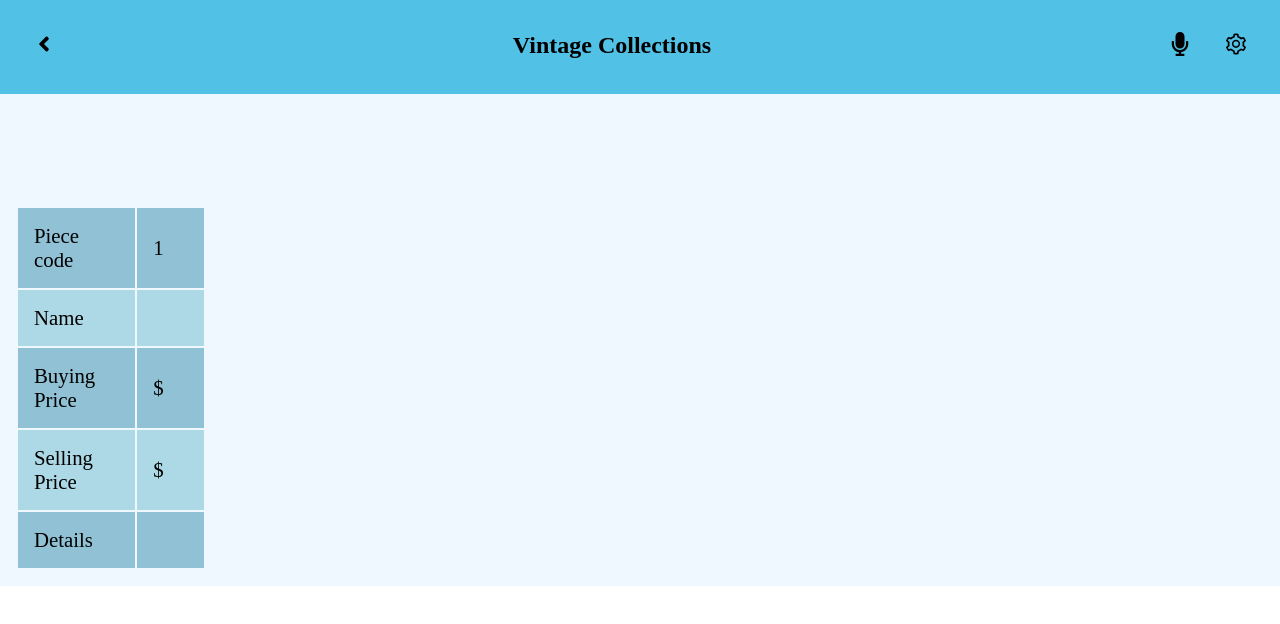
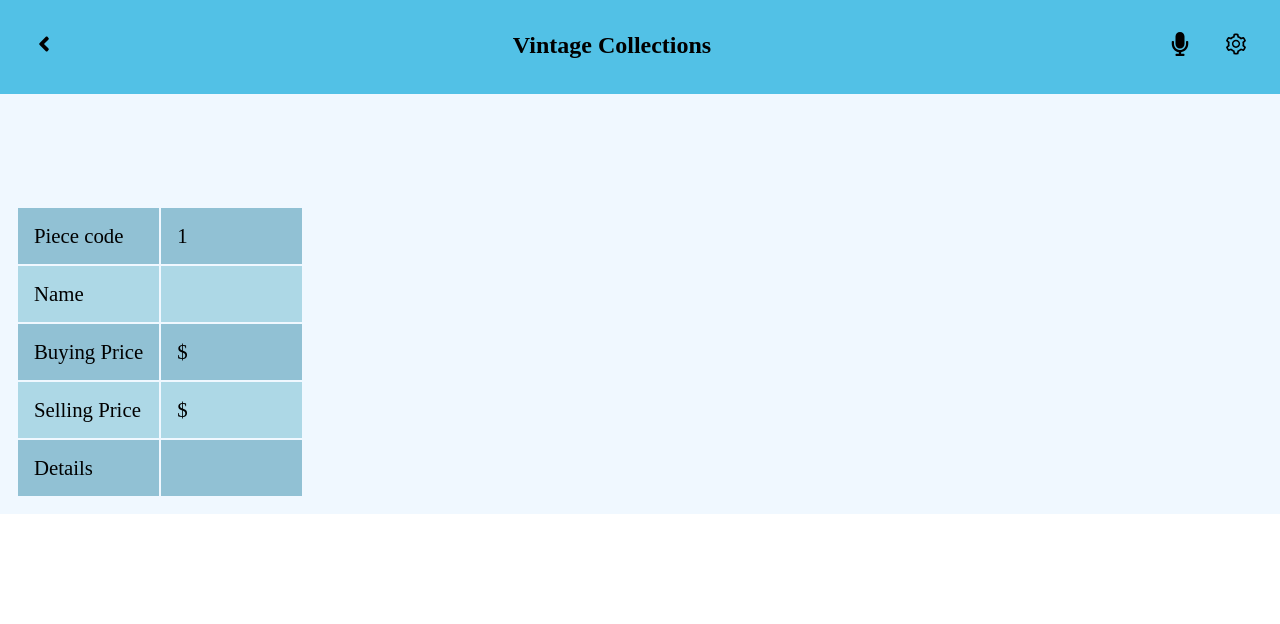
Before and after one commit to NahnahAJ/Metrics-Web-App, a React (Create React App) app: page /details/1 in a window 1280 px wide. Shown: the top 624 px of the page. Built offline with nearby package versions, Linux system fonts and the light colour scheme; no server answers.

Commit message:
Fix error with table

```diff
--- a/src/styles/Details.modules.css
+++ b/src/styles/Details.modules.css
@@ -11,8 +11,8 @@
 }
 
 td {
-  width: 0%;
   padding: 1rem;
+  width: 50%;
 }
 
 tr {
```
